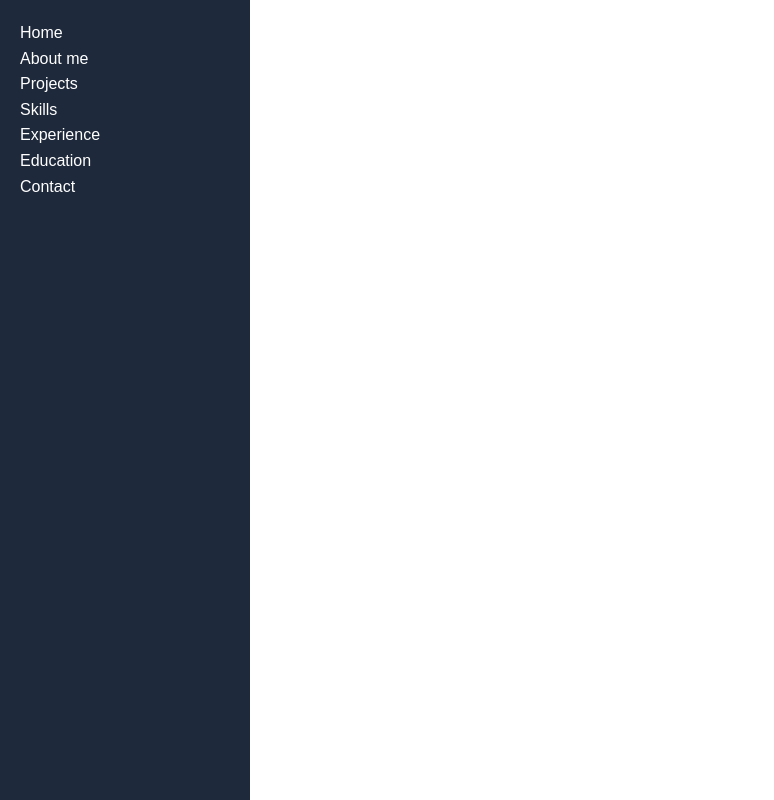
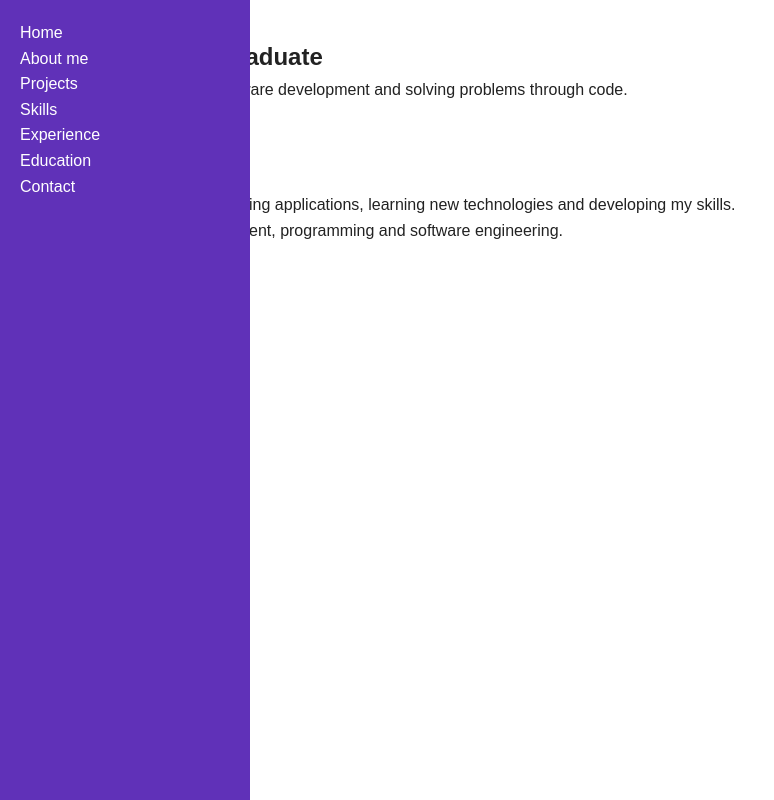
Before and after one commit to ajama248/portfolio-website, a plain HTML site: page index.html in a window 1280 px wide. Shown: the whole page, without its empty margins (0-774 px from the left). Drawn offline with Linux system fonts and the light colour scheme.

Commit message:
add content to sections

```diff
--- a/index.html
+++ b/index.html
@@ -23,8 +23,27 @@
         </nav>
 
         <main class="main">
-            <section id="home"> Home content</section>
+            <section id="home">
+                <h1>Hi, I'm Adam Jama</h1>
+                <h2>Computer Science Graduate</h2>
+                <p>
+                    Passionate about technology, software development
+                    and solving problems through code.
+                </p>
+
+                <a href="#projects">View my projects</a>
+                <a href="#contact">Contact me</a>
+            </section>
             <section id="about-me"> About me content</section>
+                <h2>About Me</h2>
+                <p>
+                    I am a developer interested in building applications,
+                    learning new technologies and developing my skills.
+                </p>
+                <p>
+                    My interests include web development, programming
+                    and software engineering.
+                </p>
             <section id="projects"> Projects content</section>
             <section id="skills"> skills content</section>
             <section id="experience">experience content</section>
--- a/src/style.css
+++ b/src/style.css
@@ -59,7 +59,7 @@ footer {
     left: 0;
     width: 250px;
     height: 100vh;
-    background-color: #1e293b;
+    background-color: #6031b8;
     color: white;
     padding: 20px;
 
```
